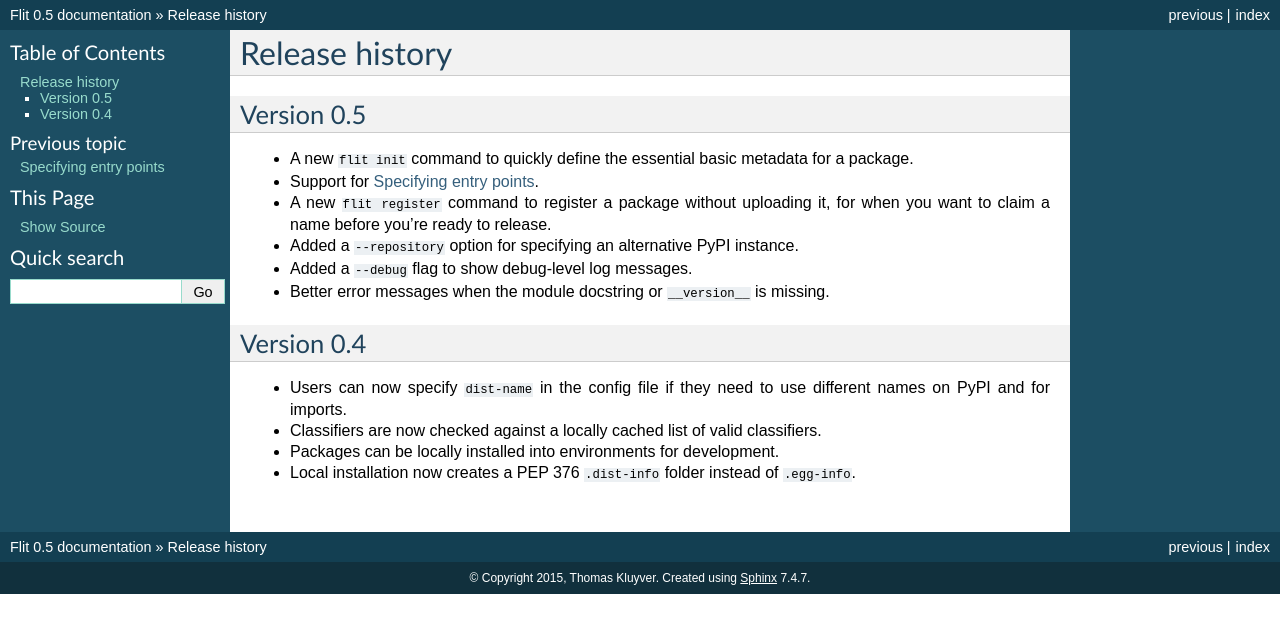
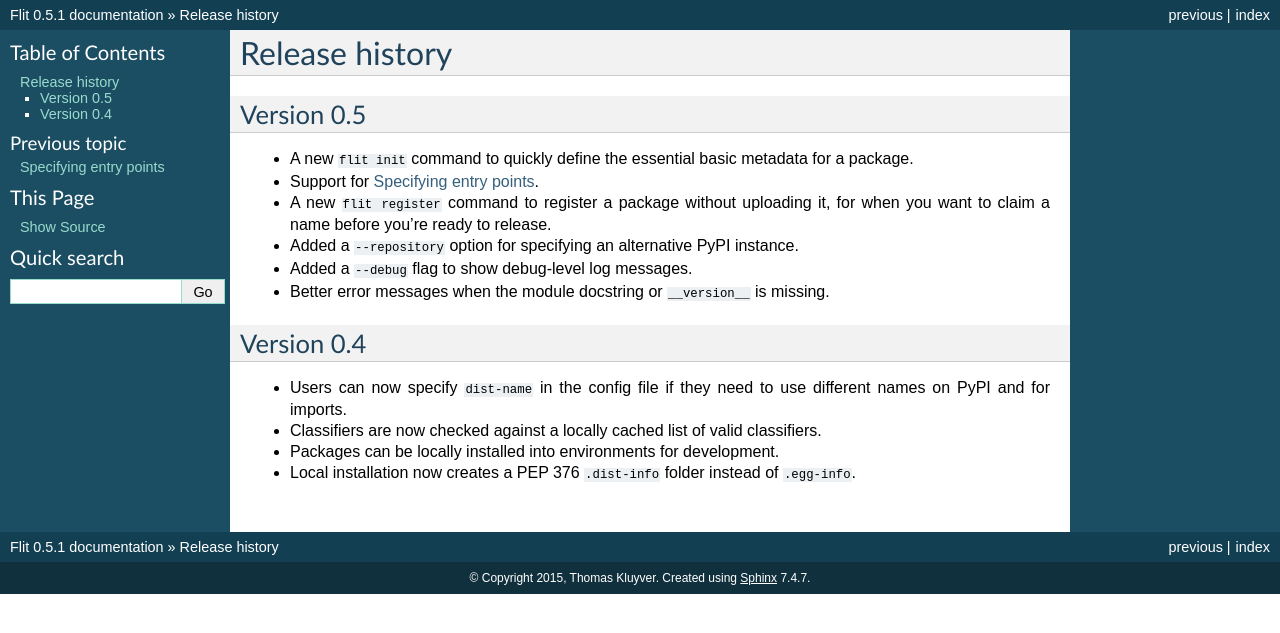
Before and after one commit to pypa/flit, a Sphinx documentation site: the page built from doc/history.rst, in a window 1280 px wide. Shown: the top 633 px of the page. Built offline with Sphinx 7.4.7, drawn with Linux system fonts in a browser that asks for light colours.

Commit message:
Bump version number to 0.5.1

```diff
--- a/doc/conf.py
+++ b/doc/conf.py
@@ -55,7 +55,7 @@ copyright = u'2015, Thomas Kluyver'
 # The short X.Y version.
 version = '0.5'
 # The full version, including alpha/beta/rc tags.
-release = version
+release = version + '.1'
 
 # The language for content autogenerated by Sphinx. Refer to documentation
 # for a list of supported languages.
--- a/flit/__init__.py
+++ b/flit/__init__.py
@@ -7,7 +7,7 @@ import sys
 from . import common
 from .log import enable_colourful_output
 
-__version__ = '0.5'
+__version__ = '0.5.1'
 
 log = logging.getLogger(__name__)
 
```
